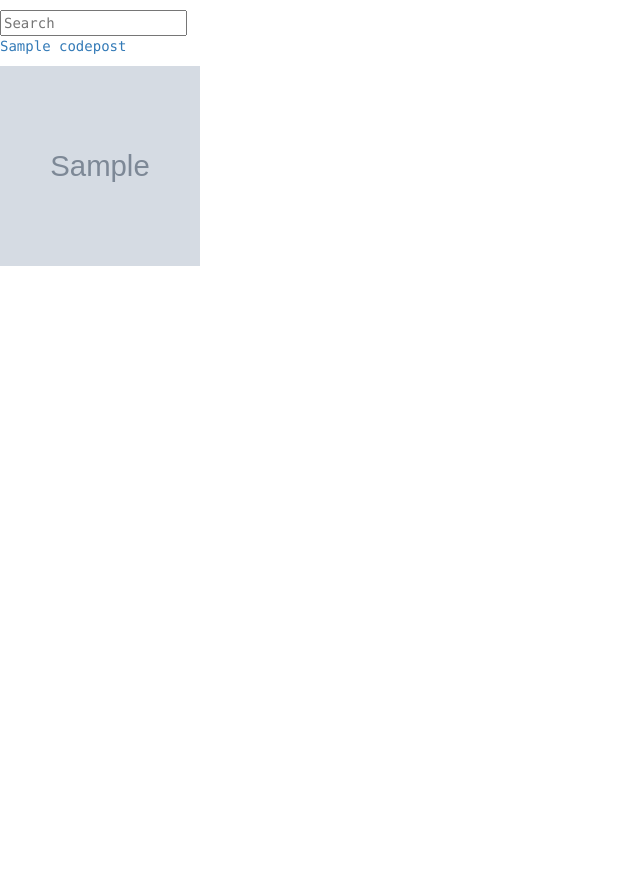
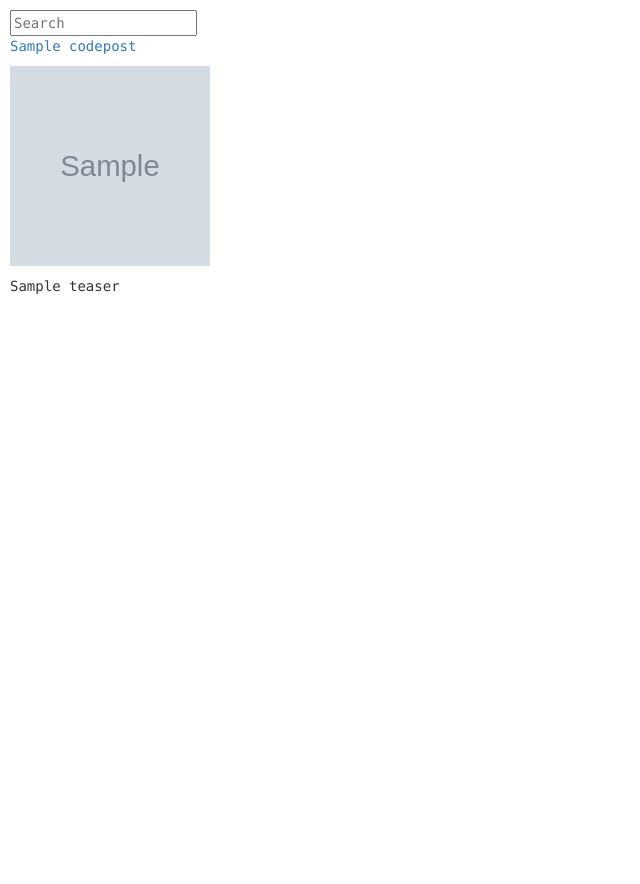
Before and after one commit to JoshyJosh/project_blog, a Django app: template blog/templates/blog/index.html in a window 1280 px wide. Shown: the part 80-964 px from the top of the page, without its empty margins (0-640 px from the left). Run offline with Django 3.2, Linux system fonts and the light colour scheme; the template is opened without the code that fills it: most values are stand-ins (such as "Sample title", 1, 10 or a date in 2020); grey boxes marked "Sample" are stand-in pictures; some libraries are stand-ins or nearby versions; some web fonts are replaced.

Commit message:
added teaser to project list

```diff
--- a/blog/models.py
+++ b/blog/models.py
@@ -24,6 +24,9 @@ class CodePost(models.Model):
     def __str__(self):
         return self.title
 
+    def teaser(self):
+        return self.content
+
     def save(self, *args, **kwargs):
         super(CodePost, self).save(*args, **kwargs)
         if not self.slug:
--- a/blog/templates/blog/index.html
+++ b/blog/templates/blog/index.html
@@ -33,6 +33,9 @@
 {% for codepost in codeposts %}
   <p class="{% cycle 'odd' 'even' %}"><a href="blog/{{codepost.slug}}">{{codepost.title}}</a></p>
   <p><img style="width:200px;height:200px" src="/static/media/{{codepost.thumb}}"/></p>
+  {% autoescape off %}
+  {{codepost.teaser|truncatechars_html:20}}
+  {% endautoescape %}
 {% endfor %}
 </div>
 {% if codeposts.has_other_pages %}
--- a/static/css/style.css
+++ b/static/css/style.css
@@ -102,6 +102,6 @@ footer, header {
 
 #content {
   min-height: 875px;
-    margin: 10px auto;
+    margin: 10px;
     box-sizing: border-box;
 }
```
Also changed, not shown: 1 other file.
